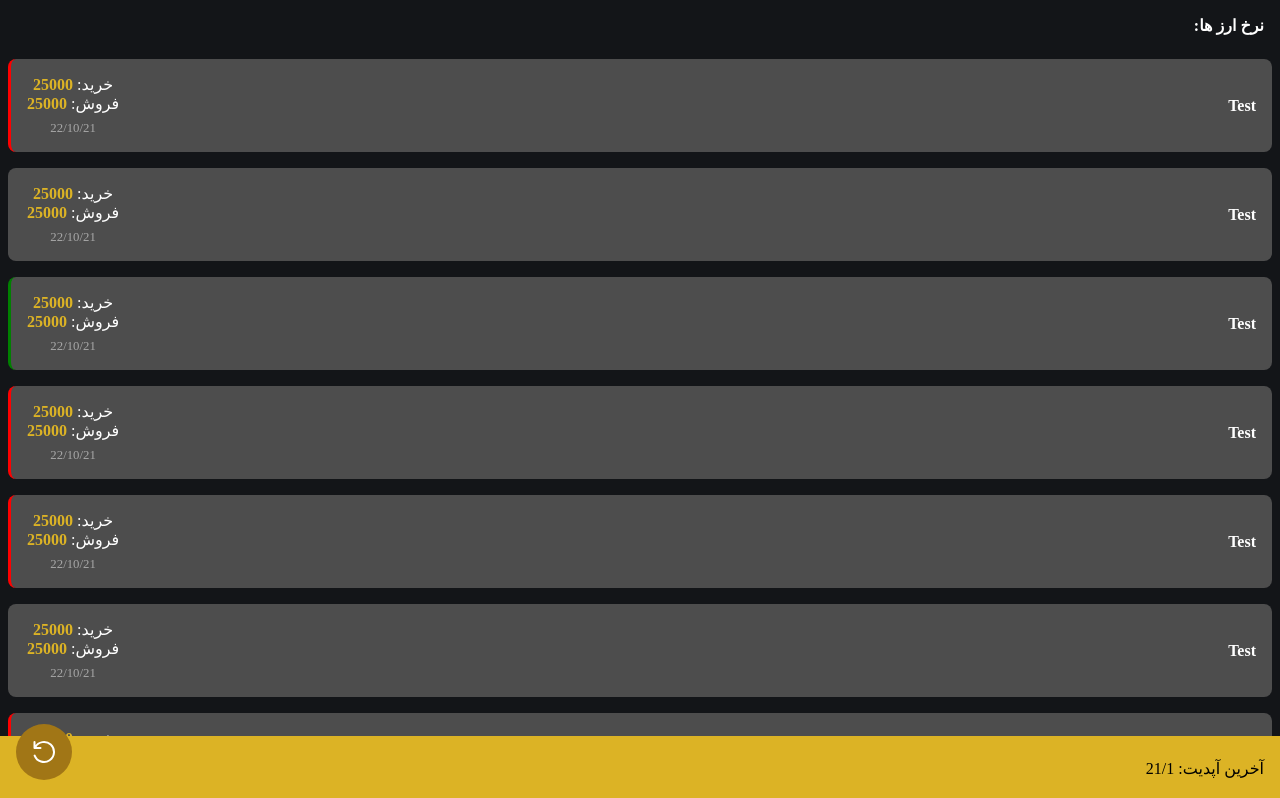
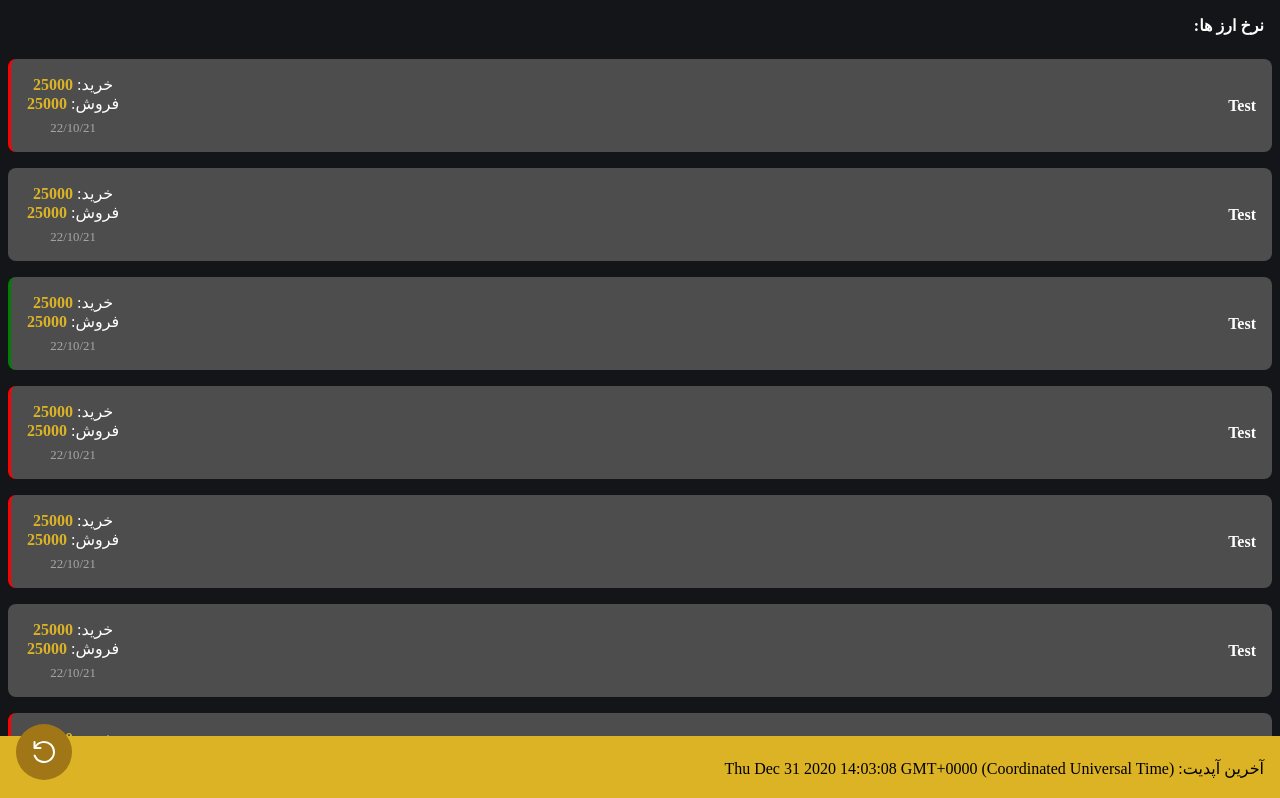
Before and after one commit to NarjesNorouzi/react-currency, a React (Create React App) app: page / in a window 1280 px wide. Shown: the top 798 px of the page. Built offline with nearby package versions, Linux system fonts and the light colour scheme.

Commit message:
BottomBar onReload and UpdatedAt

```diff
--- a/src/App.js
+++ b/src/App.js
@@ -1,6 +1,12 @@
+import React, { useState, useEffect } from "react";
 import { BottomBar, Section, Footer } from "./Components";
 
 function App() {
+  const [updatedAt, setUpdatedAt] = useState(new Date());
+  function getData() {
+    console.log("onReload");
+    setUpdatedAt(new Date());
+  }
   return (
     <>
       <Section title="نرخ ارز ها">
@@ -21,7 +27,7 @@ function App() {
         <Section.Item dt="low" />
       </Section>
       <Footer />
-      <BottomBar />
+      <BottomBar updatedAt={updatedAt.toString()} onReload={getData} />
     </>
   );
 }
--- a/src/Components/BottomBar/index.js
+++ b/src/Components/BottomBar/index.js
@@ -7,16 +7,16 @@ import {
   RotateLeftIcon,
 } from "./BottomBarElements";
 
-function BottomBar() {
+function BottomBar({ updatedAt, onReload }) {
   return (
     <Container>
       <Inner>
-        <Button>
+        <Button onClick={onReload}>
           <Icon>
             <RotateLeftIcon />
           </Icon>
         </Button>
-        <UpdatedAt>آخرین آپدیت: 21/1</UpdatedAt>
+        <UpdatedAt>آخرین آپدیت: {updatedAt}</UpdatedAt>
       </Inner>
     </Container>
   );
```
Also changed, not shown: 1 other file (tests, documents, lock files or other folders).
